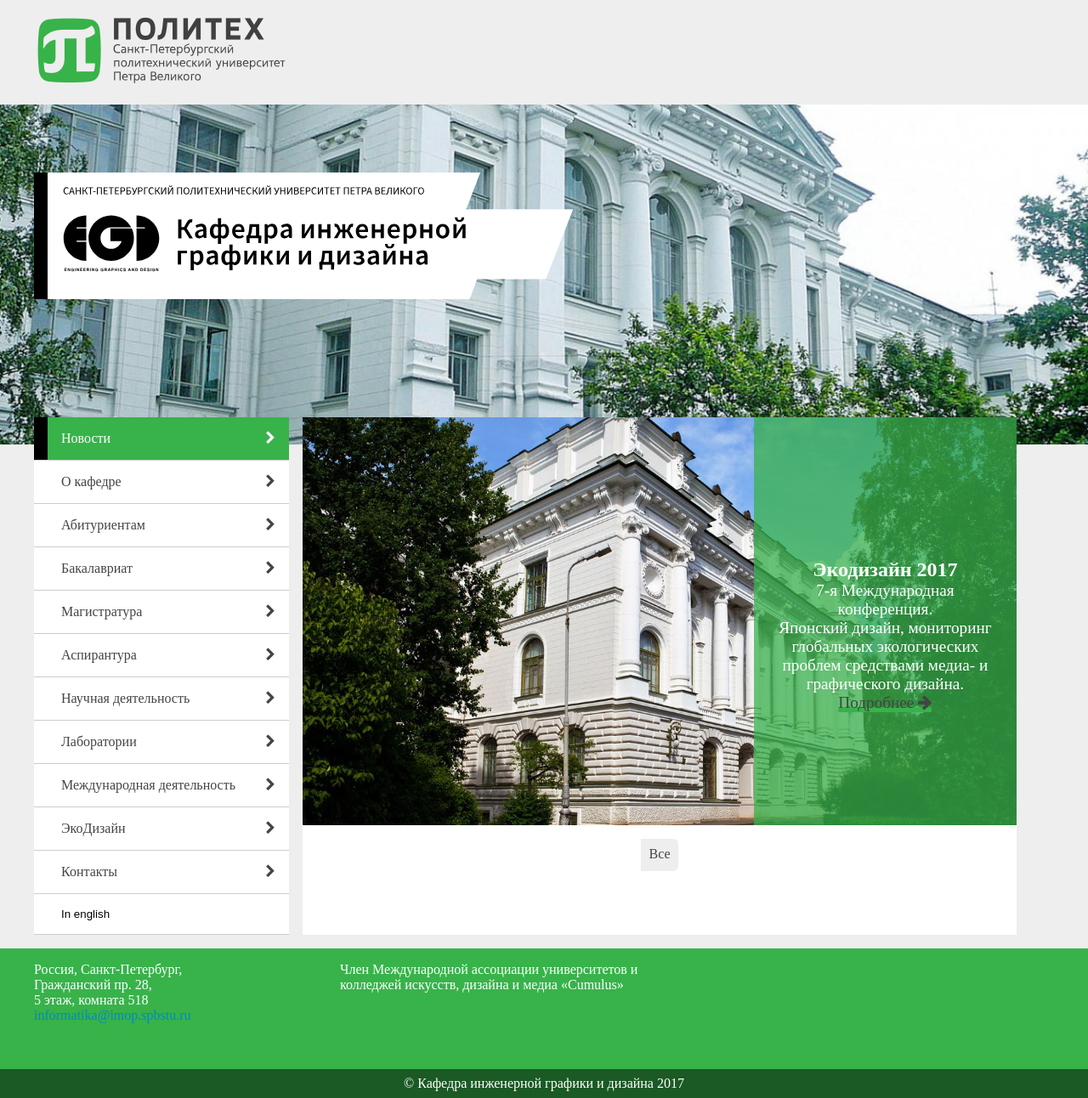
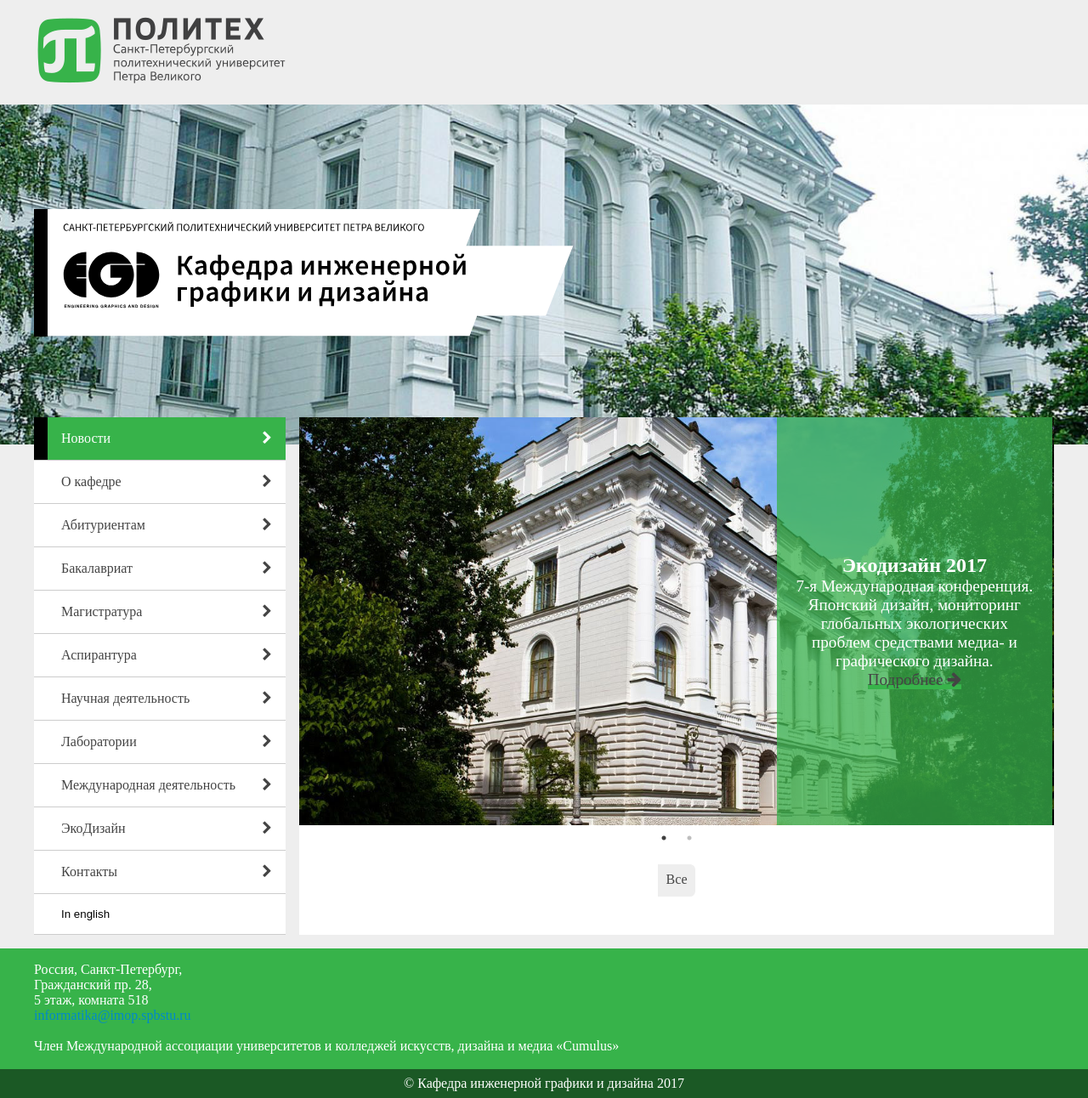
Before and after one commit to alexmitroff/egd_prj, a Django app: page /ru/ in a window 1280 px wide. Shown: the whole page at 85% size. Run offline with Django 3.2, Linux system fonts and the light colour scheme; data that the repository does not hold is empty; parts of the project's set-up code (start-up, migrations or seed data) failed here and were passed over; some web fonts are replaced.

Commit message:
Added simple adaptive markup

```diff
--- a/static/css/igd.css
+++ b/static/css/igd.css
@@ -22,16 +22,36 @@
   background-color: #eee; }
 
 .header-egd {
-  padding-top: 5rem;
   background-repeat: no-repeat;
   background-size: cover;
   background-position: top center;
   background-image: url(../img/default/poly.png);
-  height: 20rem; }
+  height: 25rem; }
   .header-egd svg {
     border-left: 1rem solid black;
     width: 40rem;
     height: auto; }
+  .header-egd .content {
+    display: flex;
+    justify-content: space-between;
+    align-items: center; }
+    .header-egd .content .mobile-menu {
+      display: block;
+      padding: 1rem;
+      background-color: white;
+      border-right: 1rem solid #fff;
+      background-color: #fff;
+      text-align: center;
+      cursor: pointer; }
+      .header-egd .content .mobile-menu span {
+        display: block;
+        padding-bottom: .3rem; }
+      .header-egd .content .mobile-menu i {
+        display: block;
+        font-size: 2rem; }
+    .header-egd .content .mobile-menu:hover {
+      background-color: #ccc;
+      border-right-color: #000; }
 
 .flatpicture {
   background-repeat: no-repeat;
@@ -68,12 +88,14 @@
     display: flex;
     justify-content: center; }
     footer .footer-container .footer-content {
-      width: 1200px;
-      display: flex; }
+      width: 100%;
+      max-width: 1200px;
+      display: flex;
+      flex-wrap: wrap; }
       footer .footer-container .footer-content .address,
       footer .footer-container .footer-content .cumulus {
         color: white;
-        width: 30%; }
+        width: 100%; }
         footer .footer-container .footer-content .address ul,
         footer .footer-container .footer-content .cumulus ul {
           list-style: none; }
@@ -99,10 +121,9 @@
 
 .container {
   display: flex;
-  flex-grow: 1; }
+  width: 100%;
+  max-width: 1200px; }
   .container .menu {
-    flex-basis: 25%;
-    width: 100%;
     display: none; }
     .container .menu nav ul {
       list-style: none;
@@ -137,8 +158,7 @@
         background-color: #37b34a;
         color: #fff; }
   .container .content {
-    margin-left: 1rem;
-    flex-basis: 70%;
+    width: 100%;
     height: 100%;
     background: white; }
     .container .content .igd-top,
@@ -203,7 +223,7 @@
   justify-content: space-between;
   box-sizing: border-box; }
   .news .feed .feed-item {
-    flex-basis: 30%;
+    width: 100%;
     padding: .5rem; }
     .news .feed .feed-item .feed-item-rubric {
       padding: .5rem;
@@ -225,15 +245,16 @@
       height: 10rem;
       color: #888; }
 
-.slick div {
+.featured-carousel .featured-pic {
+  background-image: url(../img/default/default.jpg);
   background-size: cover;
   background-position: center;
-  display: block;
   height: 30rem; }
-  .slick div .slide {
+  .featured-carousel .featured-pic .featured-slide {
+    height: 100%;
     display: flex;
     justify-content: flex-end; }
-    .slick div .slide .description {
+    .featured-carousel .featured-pic .featured-slide .featured-description {
       padding: 1rem;
       background-color: rgba(56, 178, 76, 0.75);
       flex-basis: 33%;
@@ -242,11 +263,9 @@
       justify-content: center;
       align-items: center;
       color: white; }
-      .slick div .slide .description p {
+      .featured-carousel .featured-pic .featured-slide .featured-description p {
         font-size: 1.2rem;
         text-align: center; }
-.slick .default {
-  background-image: url(../img/default/default.jpg); }
 
 .units,
 .page-title,
@@ -269,7 +288,7 @@
   justify-content: space-between; }
   .flex-block .flex-card {
     margin-bottom: 1rem;
-    width: 32%;
+    width: 100%;
     padding: .3rem;
     box-sizing: border-box;
     border-bottom: 0.3rem solid #ccc;
@@ -296,12 +315,15 @@
 
 .programm {
   display: flex;
+  flex-wrap: wrap;
   padding: 1rem; }
   .programm .info {
     padding: 1rem;
-    width: 70%; }
+    width: 100%;
+    order: 1; }
   .programm .summary {
-    width: 30%; }
+    order: 0;
+    width: 100%; }
     .programm .summary .summary-content {
       border-top: 0.3rem solid #ccc;
       background-color: #eee;
@@ -342,14 +364,33 @@
     overflow: hidden;
     height: 0; }
 
+@media (min-width: 560px) and (max-width: 767px) {
+  .flex-block .flex-card {
+    width: 49%; } }
+@media (min-width: 768px) {
+  .flex-block .flex-card {
+    width: 32%; }
+
+  .programm {
+    flex-wrap: nowrap; }
+    .programm .info {
+      order: 0;
+      width: 70%; }
+    .programm .summary {
+      order: 0;
+      width: 30%; } }
 @media (min-width: 920px) and (max-width: 1199px) {
+  .flex-block .flex-card {
+    width: 24%; } }
+@media (min-width: 1200px) {
+  .header-egd .content .mobile-menu {
+    display: none; }
+
   .container .menu {
-    display: block; } }
-@media (min-width: 1200px) {
-  .container {
-    flex-basis: 1200px;
-    flex-grow: 0; }
-    .container .menu {
-      display: block; } }
+    display: block;
+    width: 25%; }
+  .container .content {
+    margin-left: 1rem;
+    width: 74%; } }
 
 /*# sourceMappingURL=igd.css.map */
--- a/static/scss/igd.scss
+++ b/static/scss/igd.scss
@@ -31,7 +31,7 @@
 
 $container-mobile: 100%;
 $container-tablet: $container-mobile;
-$container-desktop: 1200px;
+$container-desktop: $min-desktop;
 
 
 a{
@@ -63,16 +63,41 @@
 }
 
 .header-egd{
-    padding-top:5rem;
     background-repeat:no-repeat;
     background-size:cover;
     background-position:top center;
     background-image:url(../img/default/poly.png);
-    height:20rem;
+    height:25rem;
     svg{
         border-left:1rem solid black;
         width:40rem;
         height:auto;
+    }
+    .content{
+        display:flex;
+        justify-content:space-between;
+        align-items:center;
+        .mobile-menu{
+            display:block;
+            padding:1rem;
+            background-color:white;
+			border-right:1rem solid $menuleftborder;
+            background-color: $menuleftborder;
+            text-align:center;
+            cursor:pointer;
+            span{
+                display:block;
+                padding-bottom:.3rem;
+            }
+            i{
+                display:block;
+                font-size:2rem;
+            }
+        }
+        .mobile-menu:hover{
+            background-color:$menubottom;
+            border-right-color:$menuleftborderactive;
+        }
     }
 }
 
@@ -116,12 +141,14 @@
         display:flex;
         justify-content:center;
         .footer-content{
-            width: $container-desktop;
+            width:100%;
+            max-width: $container-desktop;
             display:flex;
+            flex-wrap:wrap;
             .address,
             .cumulus{
                 color:white;
-                width:30%;
+                width:100%;
                 ul{
                     list-style:none;
                 }
@@ -156,11 +183,9 @@
 
 .container{
 	display:flex;
-	flex-grow:1;
-
+    width:100%;
+    max-width:$container-desktop;
 	.menu {
-		flex-basis: 25%;
-		width:100%;
 		display:none;
 		nav {
 			ul {
@@ -209,8 +234,7 @@
 	}
 
 	.content {
-        margin-left:1rem;
-		flex-basis:70%;
+		width:100%;
         height:100%;
         background:white;
 		.igd-top,
@@ -300,7 +324,7 @@
 		justify-content:space-between;
         box-sizing: border-box;
 		.feed-item{
-			flex-basis:30%;
+			width:100%;
 			padding:.5rem;
 			.feed-item-rubric{
 			    padding:.5rem;
@@ -330,16 +354,17 @@
 	}
 }
 
-.slick {
-    div{
+.featured-carousel{
+    .featured-pic{
+        background-image:url(../img/default/default.jpg);
         background-size:cover;
         background-position:center;
-        display:block;
         height:30rem;
-        .slide{
+        .featured-slide{
+            height:100%;
             display:flex;
             justify-content:flex-end;
-            .description {
+            .featured-description {
                 padding:1rem;
                 background-color:$green;
                 flex-basis:33%;
@@ -354,9 +379,6 @@
                 }
             }
         }
-    }
-    .default{
-        background-image:url(../img/default/default.jpg);
     }
 }
 
@@ -388,7 +410,7 @@
     justify-content:space-between;
     .flex-card{
         margin-bottom:1rem;
-        width:32%;
+        width:100%;
         padding:.3rem;
         box-sizing: border-box;
         border-bottom:.3rem solid $flexcardcolor;
@@ -422,13 +444,16 @@
 
 .programm{
     display:flex;
+    flex-wrap:wrap;
     padding:1rem;
     .info{
        padding:1rem;
-       width:70%;
+       width:100%;
+       order:1;
     }
     .summary{
-        width:30%;
+        order:0;
+        width:100%;
         .summary-content{
             border-top:.3rem solid $flexcardcolor;
             background-color:#eee;
@@ -483,11 +508,56 @@
 
 }
 
-@media (min-width:$min-mobileh) and (max-width:$max-mobileh) {}
-@media (min-width:$min-tabletv) and (max-width:$max-tabletv) {}
+@media (min-width:$min-mobileh) and (max-width:$max-mobileh) {
+    .flex-block{
+        .flex-card{
+            width:49%
+        }
+    }
+}
+@media (min-width:$min-tabletv){
+    .flex-block{
+        .flex-card{
+            width:32%
+        }
+    }
+    .programm{
+        flex-wrap:nowrap;
+        .info{
+            order:0;
+            width:70%;
+        }
+        .summary{
+            order:0;
+            width:30%;
+        }
+    }
+}
+@media (min-width:$min-tabletv) and (max-width:$max-tabletv) {
+}
 @media (min-width:$min-tableth) and (max-width:$max-tableth) {
-	.container{.menu{display:block;}}
+    .flex-block{
+        .flex-card{
+            width:24%
+        }
+    }
 }
 @media (min-width:$min-desktop) {
-	.container{flex-basis:$container-desktop;flex-grow:0; .menu{display:block;}}
+    .header-egd{
+        .content{
+            .mobile-menu{
+                display:none;
+            }
+        }
+    }
+    .container{
+        .menu{
+            display:block;
+            width:25%;
+        }
+        .content{
+            margin-left:1rem;
+            width:74%;
+        }
+    }
 }
--- a/templates/base/base.html
+++ b/templates/base/base.html
@@ -31,7 +31,10 @@
                     <div class="logo">
                         {% include 'include/logo.html' %}
                     </div>
-                    <div class="top-content"></div>
+                    <div class="mobile-menu">
+                        <span>{% trans 'MENU' %}</span>
+                        <i class="fa fa-bars" aria-hidden="true"></i>
+                    </div>
             </div>
         </div>
 	</header>
--- a/templates/pages/news.html
+++ b/templates/pages/news.html
@@ -2,10 +2,20 @@
 {% load staticfiles i18n %}
 {% block title %}{% trans 'Новости' %} | {% endblock %}
 {% block content %}
-    <div class="slick" id="featured">
-        <div class="default">
-            <div class="slide">
-                <div class="description">
+    <div class="featured-carousel" id="featured">
+        <div class="featured-pic">
+            <div class="featured-slide">
+                <div class="featured-description">
+                    <h2>Экодизайн 2017</h2>
+                    <p>7-я Международная конференция.<br>
+                    Японский дизайн, мониторинг глобальных экологических проблем средствами медиа- и графического дизайна.</p>
+                    <p><a class="link" href=#!>Подробнее <i class="fa fa-arrow-right" aria-hidden="true"></i></a></p>
+                </div>
+            </div>
+        </div>
+        <div class="featured-pic">
+            <div class="featured-slide">
+                <div class="featured-description">
                     <h2>Экодизайн 2017</h2>
                     <p>7-я Международная конференция.<br>
                     Японский дизайн, мониторинг глобальных экологических проблем средствами медиа- и графического дизайна.</p>
@@ -44,5 +54,11 @@
         $('input[type=radio]').change(function(){
             updateFeed($(this).val());
         });
-        $('.slick').slick();
+        $('#featured').slick({
+            slidesToShow: 1,
+            slidesToScroll: 1,
+            dots:true,
+            arrows:false,
+            infinite: true,
+        });
 {% endblock %}
```
